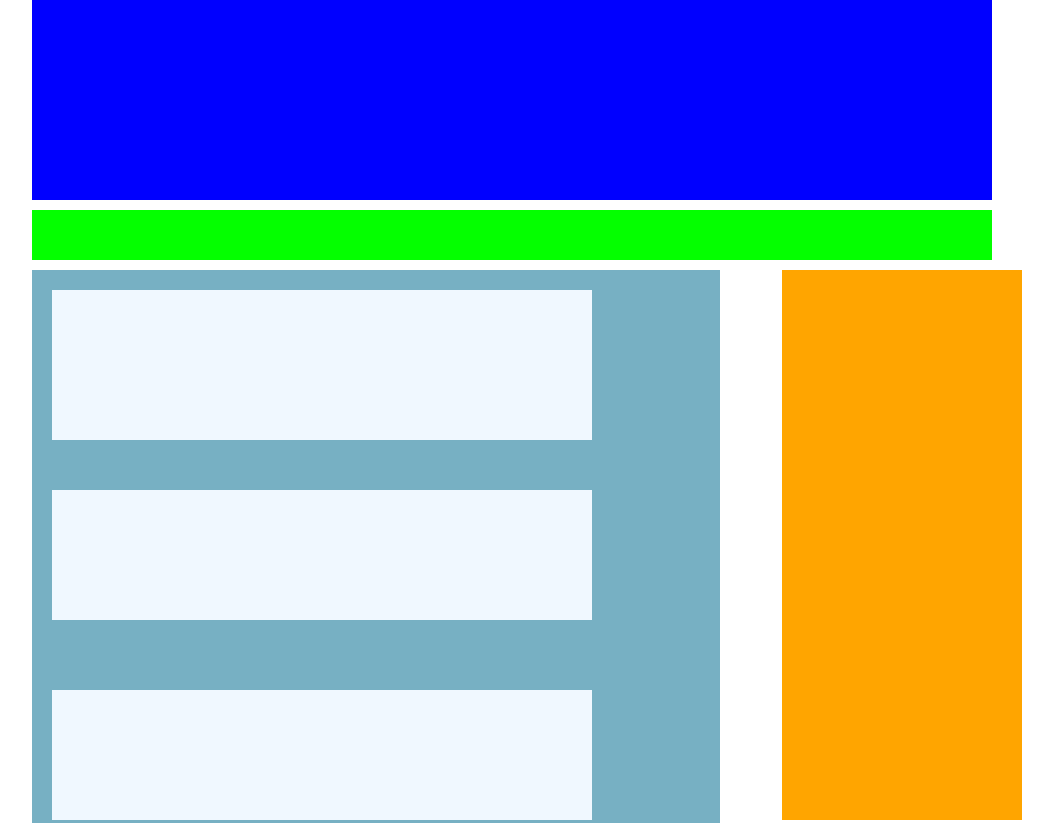
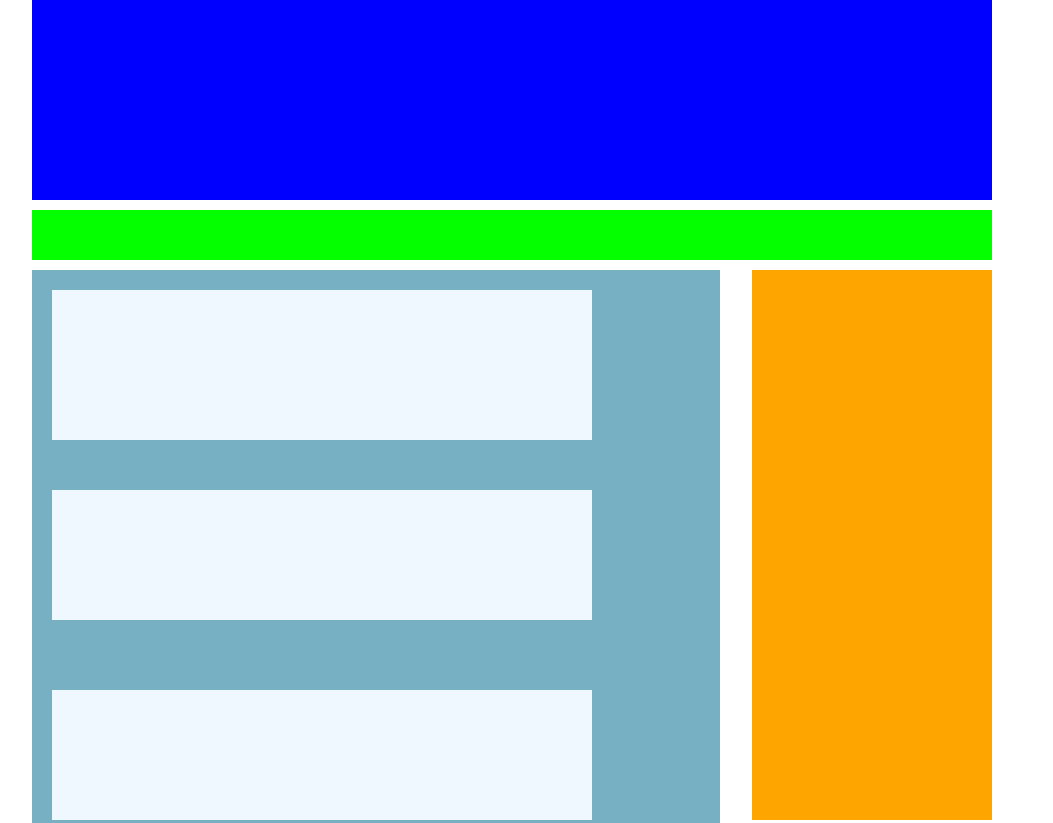
Before and after one commit to WesterLakerveld/workshop_responsive, a plain HTML site: page index.html in a window 1280 px wide. Shown: the top 823 px of the page, without its empty margins (118-1171 px from the left). Drawn offline with Linux system fonts and the light colour scheme.

Commit message:
workshop_responsive

```diff
--- a/assets/css/style.css
+++ b/assets/css/style.css
@@ -56,7 +56,7 @@ top: 120px;
     height: 550px;
     background-color:orange;
     position: relative;
-    left: 900px;
+    left: 870px;
     bottom: 590px;
 }
 
```
